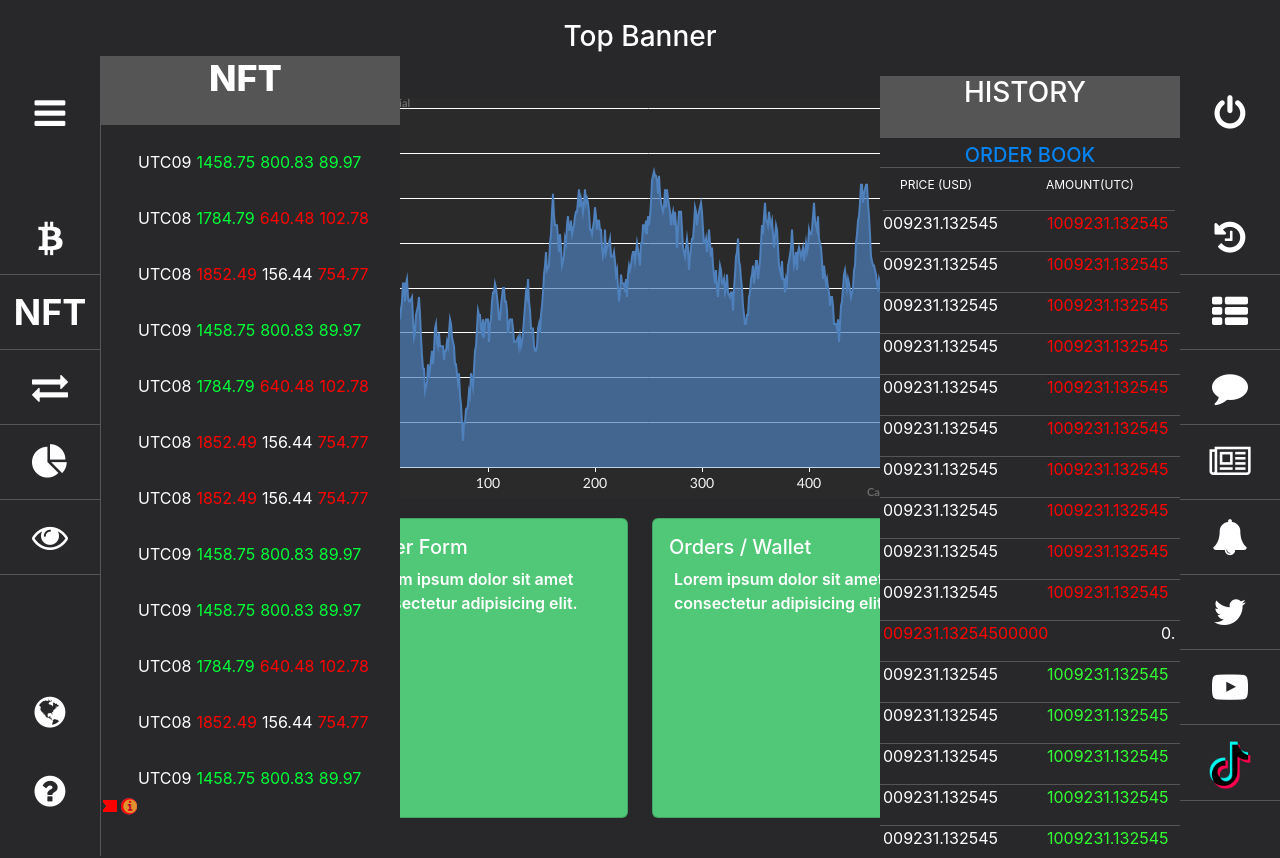
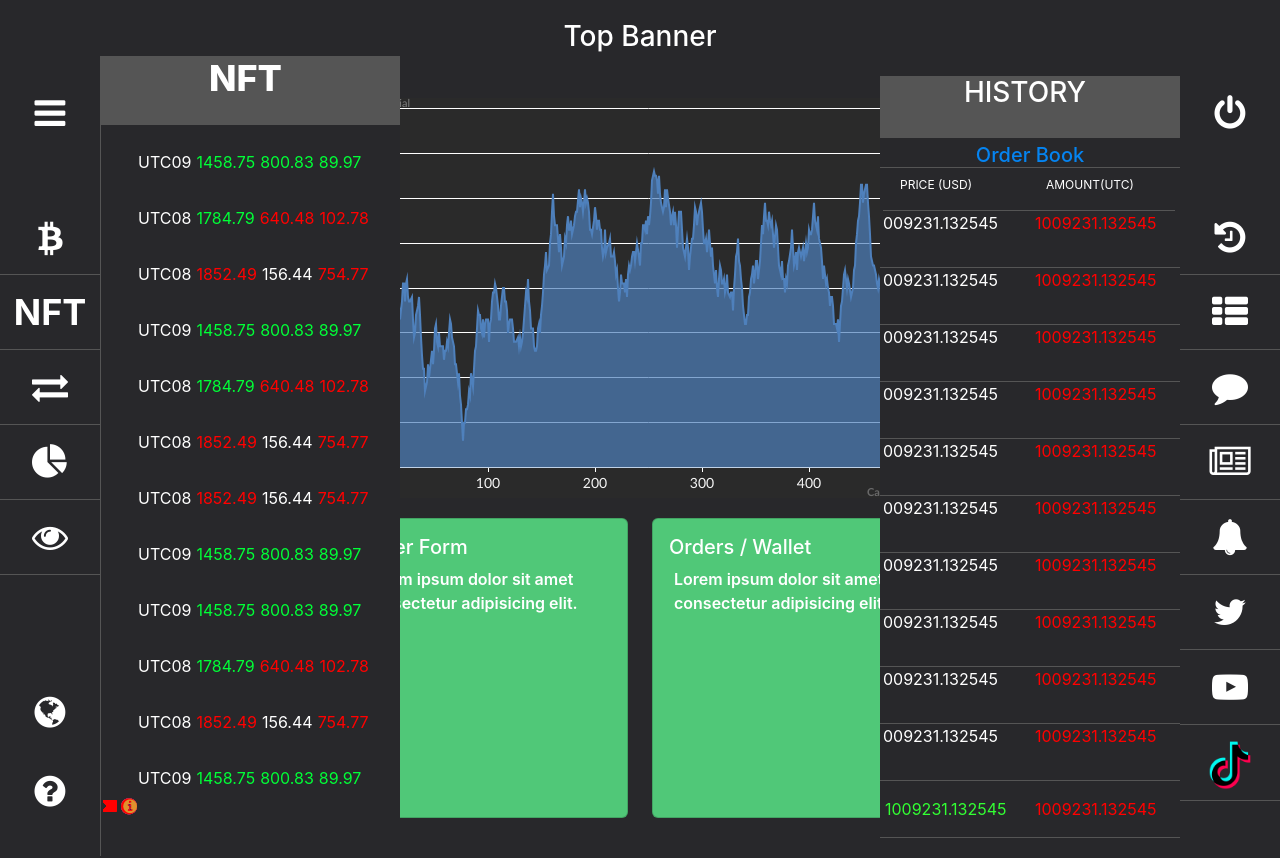
Before and after one commit to qaansari/React_FrontEnd_Screens, a React (Create React App) app: page / in a window 1280 px wide. Shown: the top 858 px of the page. Built offline with nearby package versions, Linux system fonts and the light colour scheme.

Commit message:
Final Screens Ready with  props

```diff
--- /dev/null
+++ b/src/components/RMSidebar.js
@@ -0,0 +1,23 @@
+import React, { Fragment } from "react";
+
+function RMSidebar({ White1, Red1, Green, Red2 }) {
+  return (
+    <Fragment>
+      <div class="row h_f">
+        <div class="col-sm-6">
+          <p class="p_1">{White1}</p>
+        </div>
+        <div class="col-sm-6">
+          <p class="p_2">{Red1}</p>
+        </div>
+        <div class="col-sm-6">
+          <p class="p_3">{Green}</p>
+        </div>
+        <div class="col-sm-6">
+          <p class="p_2">{Red2}</p>
+        </div>
+      </div>
+    </Fragment>
+  );
+}
+export default RMSidebar;
--- a/src/components/RightMainSidebar.js
+++ b/src/components/RightMainSidebar.js
@@ -1,12 +1,32 @@
+import React, { Fragment } from "react";
+import RMSidebar from "./RMSidebar.js";
+
 function RightMainSidebar({}) {
+  const services = [
+    { White1: "009231.132545", Red1: 1009231.132545 },
+    { White1: "009231.132545", Red1: 1009231.132545 },
+    { White1: "009231.132545", Red1: 1009231.132545 },
+    { White1: "009231.132545", Red1: 1009231.132545 },
+    { White1: "009231.132545", Red1: 1009231.132545 },
+    { White1: "009231.132545", Red1: 1009231.132545 },
+    { White1: "009231.132545", Red1: 1009231.132545 },
+    { White1: "009231.132545", Red1: 1009231.132545 },
+    { White1: "009231.132545", Red1: 1009231.132545 },
+    { White1: "009231.132545", Red1: 1009231.132545 },
+    { Green: 1009231.132545, Red2: 1009231.132545 },
+    { Green: 1009231.132545, Red2: 1009231.132545 },
+    { Green: 1009231.132545, Red2: 1009231.132545 },
+    { Green: 1009231.132545, Red2: 1009231.132545 },
+    { Green: 1009231.132545, Red2: 1009231.132545 },
+  ];
+
   return (
     <div class="col-md-3">
       <div class="Main_sidenav_right">
         <div class="container h_1">
           <h3>History</h3>
         </div>
-        <h5 class="hed">ORDER BOOK</h5>
-
+        <h5 class="hed">Order Book</h5>
         <div class="row m_head">
           <div class="col-sm-6">
             <p>PRICE (USD)</p>
@@ -15,149 +35,21 @@ function RightMainSidebar({}) {
             <p>AMOUNT(UTC)</p>
           </div>
         </div>
-        <div class="row h_f">
-          <div class="col-sm-6">
-            <p class="p_1">009231.132545</p>
-          </div>
-          <div class="col-sm-4">
-            <p class="p_2">1009231.132545</p>
-          </div>
-        </div>
-        <div class="row h_f">
-          <div class="col-sm-6">
-            <p class="p_1">009231.132545</p>
-          </div>
-          <div class="col-sm-4">
-            <p class="p_2">1009231.132545</p>
-          </div>
-        </div>
-        <div class="row h_f">
-          <div class="col-sm-6">
-            <p class="p_1">009231.132545</p>
-          </div>
-          <div class="col-sm-4">
-            <p class="p_2">1009231.132545</p>
-          </div>
-        </div>
-        <div class="row h_f">
-          <div class="col-sm-6">
-            <p class="p_1">009231.132545</p>
-          </div>
-          <div class="col-sm-4">
-            <p class="p_2">1009231.132545</p>
-          </div>
-        </div>
-        <div class="row h_f">
-          <div class="col-sm-6">
-            <p class="p_1">009231.132545</p>
-          </div>
-          <div class="col-sm-4">
-            <p class="p_2">1009231.132545</p>
-          </div>
-        </div>
-        <div class="row h_f">
-          <div class="col-sm-6">
-            <p class="p_1">009231.132545</p>
-          </div>
-          <div class="col-sm-4">
-            <p class="p_2">1009231.132545</p>
-          </div>
-        </div>
-        <div class="row h_f">
-          <div class="col-sm-6">
-            <p class="p_1">009231.132545</p>
-          </div>
-          <div class="col-sm-4">
-            <p class="p_2">1009231.132545</p>
-          </div>
-        </div>
-        <div class="row h_f">
-          <div class="col-sm-6">
-            <p class="p_1">009231.132545</p>
-          </div>
-          <div class="col-sm-4">
-            <p class="p_2">1009231.132545</p>
-          </div>
-        </div>
-        <div class="row h_f">
-          <div class="col-sm-6">
-            <p class="p_1">009231.132545</p>
-          </div>
-          <div class="col-sm-4">
-            <p class="p_2">1009231.132545</p>
-          </div>
-        </div>
-        <div class="row h_f">
-          <div class="col-sm-6">
-            <p class="p_1">009231.132545</p>
-          </div>
-          <div class="col-sm-4">
-            <p class="p_2">1009231.132545</p>
-          </div>
-        </div>
-        <div class="row h_f">
-          <div class="col-sm-8">
-            <p class="p_4">009231.13254500000</p>
-          </div>
-          <div class="col-sm-2">
-            <p class="p_0">0.</p>
-          </div>
-        </div>
-        <div class="row h_f">
-          <div class="col-sm-6">
-            <p class="p_1">009231.132545</p>
-          </div>
-          <div class="col-sm-4">
-            <p class="p_3">1009231.132545</p>
-          </div>
-        </div>
-        <div class="row h_f">
-          <div class="col-sm-6">
-            <p class="p_1">009231.132545</p>
-          </div>
-          <div class="col-sm-4">
-            <p class="p_3">1009231.132545</p>
-          </div>
-        </div>
-        <div class="row h_f">
-          <div class="col-sm-6">
-            <p class="p_1">009231.132545</p>
-          </div>
-          <div class="col-sm-4">
-            <p class="p_3">1009231.132545</p>
-          </div>
-        </div>
-        <div class="row h_f">
-          <div class="col-sm-6">
-            <p class="p_1">009231.132545</p>
-          </div>
-          <div class="col-sm-4">
-            <p class="p_3">1009231.132545</p>
-          </div>
-        </div>
-        <div class="row h_f">
-          <div class="col-sm-6">
-            <p class="p_1">009231.132545</p>
-          </div>
-          <div class="col-sm-4">
-            <p class="p_3">1009231.132545</p>
-          </div>
-        </div>
-        <div class="row h_f">
-          <div class="col-sm-6">
-            <p class="p_1">009231.132545</p>
-          </div>
-          <div class="col-sm-4">
-            <p class="p_3">1009231.132545</p>
-          </div>
-        </div>
+
         <div class="row">
-          <div class="col-sm-6">
-            <p class="p_1">009231.132545</p>
-          </div>
-          <div class="col-sm-4">
-            <p class="p_3">1009231.132545</p>
-          </div>
+          {services.map((x) => (
+            <RMSidebar
+              // Main1={x.Main1}
+              // Main2={x.Main2}
+              // Heading1={x.Heading1}
+              // Heading2={x.Heading2}
+              White1={x.White1}
+              Red1={x.Red1}
+              // Red2={x.Red2}
+              Green={x.Green}
+              Red2={x.Red2}
+            />
+          ))}
         </div>
       </div>
     </div>
```
